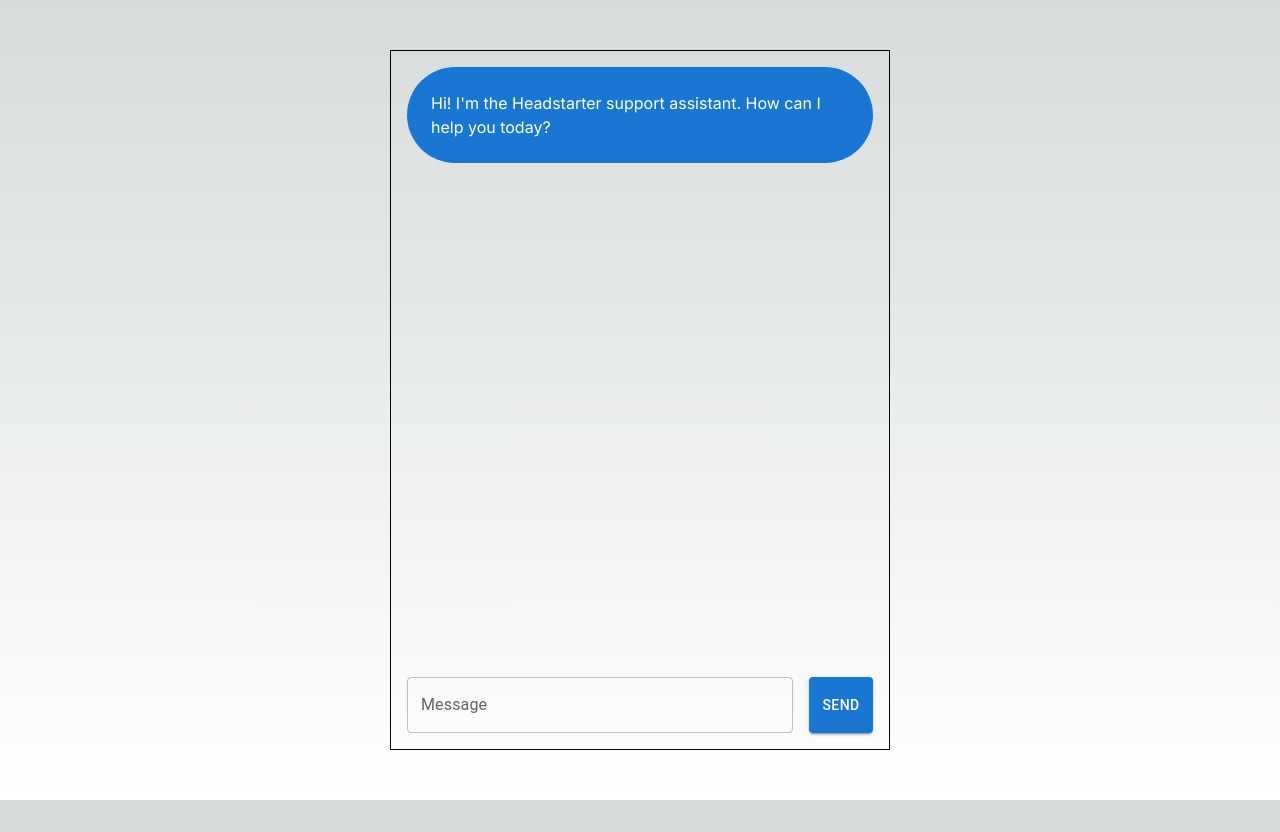
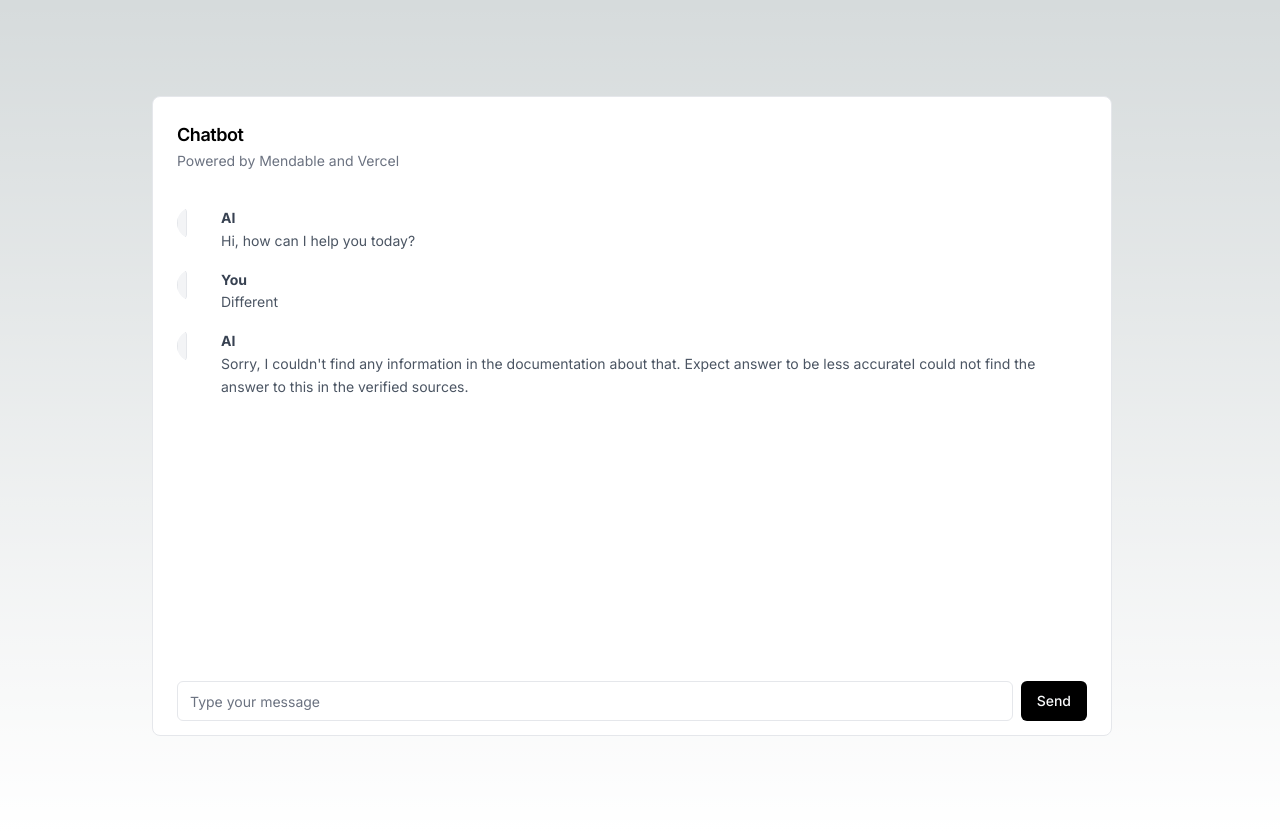
Before and after one commit to Purv-8819/Chatbot, a Next.js app: page / in a window 1280 px wide. Before the commit the page ends 800 px from the top, so only its background shows below. Built offline with nearby package versions, Linux system fonts and the light colour scheme.

Commit message:
Working ai api integration

```diff
--- a/src/app/page.js
+++ b/src/app/page.js
@@ -2,6 +2,8 @@
 
 import { Box, Button, Stack, TextField } from "@mui/material";
 import { useEffect, useState } from "react";
+import AIChat from "./components/AIChat";
+import UserChat from "./components/UserChat";
 
 export default function Home() {
   const [messages, setMessages] = useState([
@@ -42,7 +44,8 @@
     });
   };
 
-  const sendMessage = async () => {
+  const sendMessage = async (e) => {
+    e.preventDefault();
     if (!message.trim()) return; // Don't send empty messages
 
     setMessage("");
@@ -109,67 +112,78 @@
       ]);
     }
     console.log("DONE");
+    console.log(messages);
   };
 
   return (
-    <Box
-      width="100vw"
-      height="100vh"
-      display="flex"
-      flexDirection="column"
-      justifyContent="center"
-      alignItems="center"
-    >
-      <Stack
-        direction={"column"}
-        width="500px"
-        height="700px"
-        border="1px solid black"
-        p={2}
-        spacing={3}
-      >
-        <Stack
-          direction={"column"}
-          spacing={2}
-          flexGrow={1}
-          overflow="auto"
-          maxHeight="100%"
-        >
-          {messages.map((message, index) => (
-            <Box
-              key={index}
-              display="flex"
-              justifyContent={
-                message.role === "assistant" ? "flex-start" : "flex-end"
-              }
+    <main className="flex min-h-screen flex-col items-center justify-between p-24">
+      {/* <div className="fixed bottom-[calc(4rem+1.5rem)] right-0 mr-4 bg-white p-6 rounded-lg border border-[#e5e7eb] w-[440px] h-[634px]"> */}
+      <div className="right-0 mr-4 bg-white p-6 rounded-lg border border-[#e5e7eb] w-[75vw] h-[80vh]">
+        {/* <!-- Heading --> */}
+        <div className="flex flex-col space-y-1.5 pb-6">
+          <h2 className="font-semibold text-lg tracking-tight">Chatbot</h2>
+          <p className="text-sm text-[#6b7280] leading-3">
+            Powered by Mendable and Vercel
+          </p>
+        </div>
+
+        {/* <!-- Chat Container --> */}
+        <div className="pr-4 h-[474px]">
+          {/* <!-- Chat Message AI --> */}
+          {/* <div className="flex gap-3 my-4 text-gray-600 text-sm flex-1">
+            <span className="relative flex shrink-0 overflow-hidden rounded-full w-8 h-8">
+              <div className="rounded-full bg-gray-100 border p-1"></div>
+            </span>
+            <p className="leading-relaxed">
+              <span className="block font-bold text-gray-700">AI </span>Hi, how
+              can I help you today?
+            </p>
+          </div> */}
+          <AIChat></AIChat>
+
+          {/* <!--  User Chat Message --> */}
+          {/* <div className="flex gap-3 my-4 text-gray-600 text-sm flex-1">
+            <span className="relative flex shrink-0 overflow-hidden rounded-full w-8 h-8">
+              <div className="rounded-full bg-gray-100 border p-1"></div>
+            </span>
+            <p className="leading-relaxed">
+              <span className="block font-bold text-gray-700">You </span>fewafef
+            </p>
+          </div> */}
+          <UserChat></UserChat>
+          {/* <!-- Ai Chat Message  --> */}
+          <div className="flex gap-3 my-4 text-gray-600 text-sm flex-1">
+            <span className="relative flex shrink-0 overflow-hidden rounded-full w-8 h-8">
+              <div className="rounded-full bg-gray-100 border p-1"></div>
+            </span>
+            <p className="leading-relaxed">
+              <span className="block font-bold text-gray-700">AI </span>Sorry, I
+              couldn't find any information in the documentation about that.
+              Expect answer to be less accurateI could not find the answer to
+              this in the verified sources.
+            </p>
+          </div>
+        </div>
+        {/* <!-- Input box  --> */}
+        <div className="flex items-center pt-0">
+          <form className="flex items-center justify-center w-full space-x-2">
+            <input
+              className="flex h-10 w-full rounded-md border border-[#e5e7eb] px-3 py-2 text-sm placeholder-[#6b7280] focus:outline-none focus:ring-2 focus:ring-[#9ca3af] disabled:cursor-not-allowed disabled:opacity-50 text-[#030712] focus-visible:ring-offset-2"
+              placeholder="Type your message"
+              value={message}
+              onChange={(e) => {
+                setMessage(e.target.value);
+              }}
+            />
+            <button
+              className="inline-flex items-center justify-center rounded-md text-sm font-medium text-[#f9fafb] disabled:pointer-events-none disabled:opacity-50 bg-black hover:bg-[#111827E6] h-10 px-4 py-2"
+              onClick={sendMessage}
             >
-              <Box
-                bgcolor={
-                  message.role === "assistant"
-                    ? "primary.main"
-                    : "secondary.main"
-                }
-                color="white"
-                borderRadius={16}
-                p={3}
-              >
-                {message.content}
-              </Box>
-            </Box>
-          ))}
-        </Stack>
-        <Stack direction={"row"} spacing={2}>
-          <TextField
-            label="Message"
-            fullWidth
-            value={message}
-            onChange={(e) => setMessage(e.target.value)}
-          />
-          <Button variant="contained" onClick={sendMessage}>
-            Send
-          </Button>
-        </Stack>
-      </Stack>
-    </Box>
+              Send
+            </button>
+          </form>
+        </div>
+      </div>
+    </main>
   );
 }
```
